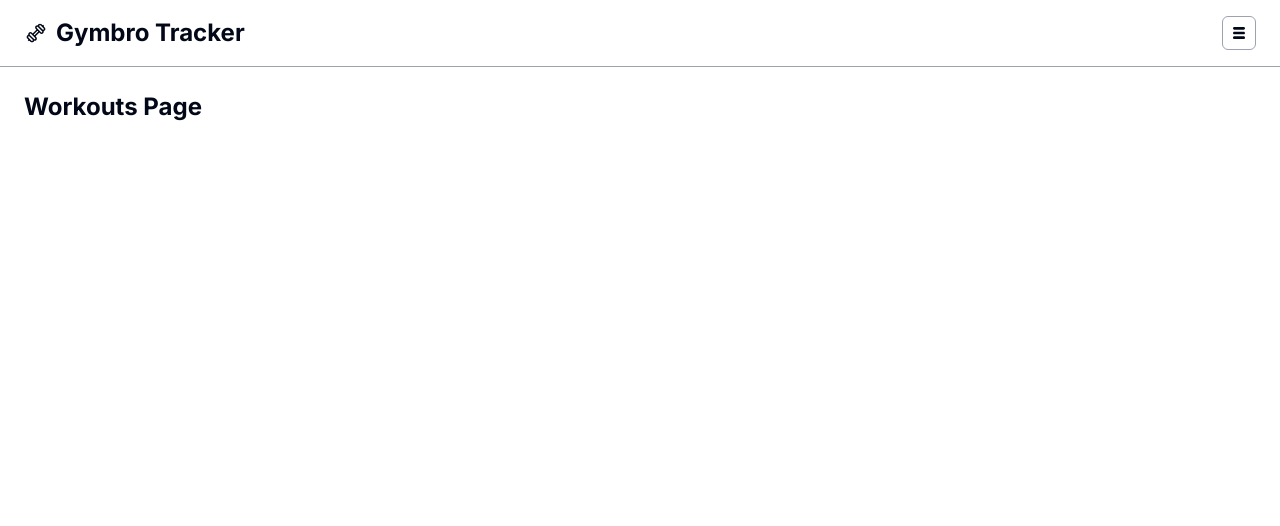
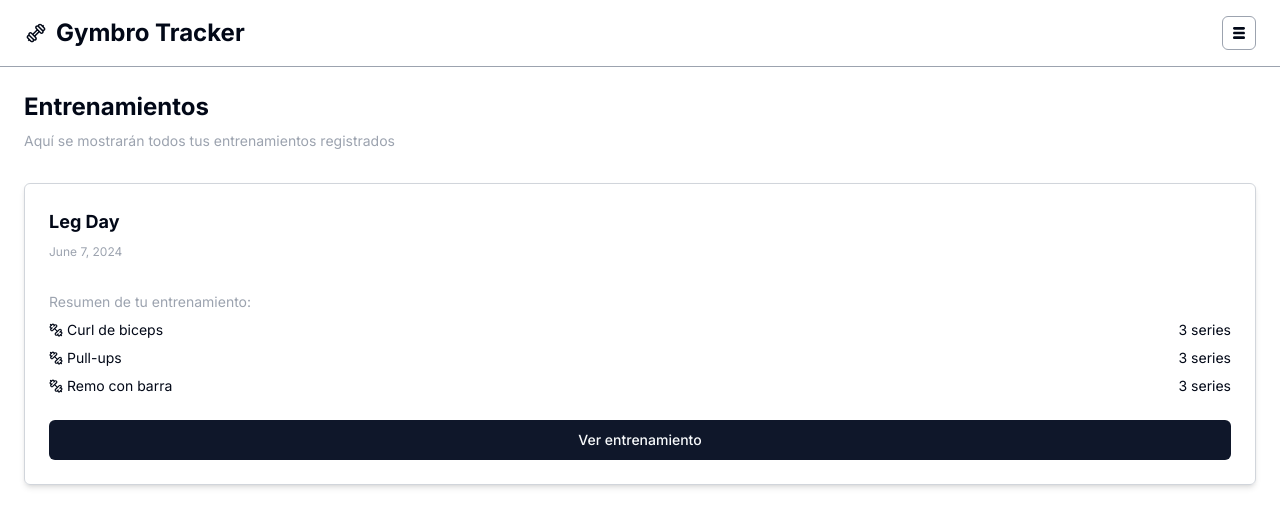
Before and after one commit to luispazcode/gymbro-tracker, a Next.js app: page /workouts in a window 1280 px wide. Shown: the top 526 px of the page. Built offline with nearby package versions, Linux system fonts and the light colour scheme.

Commit message:
feat: create page for displaying all workouts

```diff
--- a/src/app/workouts/page.tsx
+++ b/src/app/workouts/page.tsx
@@ -1,7 +1,57 @@
+import { ResumeCard } from "@/components";
+import { Button } from "@/components/ui/button";
+import { DumbbellIcon } from "lucide-react";
+import Link from "next/link";
+
 export default function WorkoutsPage() {
 	return (
-		<div>
-			<h1>Workouts Page</h1>
-		</div>
+		<section>
+			<h1>Entrenamientos</h1>
+			<p className='text-sm text-gray-400 mt-2'>
+				Aquí se mostrarán todos tus entrenamientos registrados
+			</p>
+			<div className='flex flex-col gap-2 mt-8'>
+				<ResumeCard>
+					<ResumeCard.Header title='Leg Day' subTitle='June 7, 2024' />
+					<ResumeCard.Body>
+						<div className='flex flex-col gap-2 text-sm'>
+							<p className='text-gray-400'>Resumen de tu entrenamiento:</p>
+							<div className='flex items-center justify-between'>
+								<p className='flex gap-1 items-center'>
+									<DumbbellIcon size={14} />
+									<span>Curl de biceps</span>
+								</p>
+								<p className='flex gap-2'>
+									<span>3 series</span>
+								</p>
+							</div>
+							<div className='flex items-center justify-between'>
+								<p className='flex gap-1 items-center'>
+									<DumbbellIcon size={14} />
+									<span>Pull-ups</span>
+								</p>
+								<p className='flex gap-2'>
+									<span>3 series</span>
+								</p>
+							</div>
+							<div className='flex items-center justify-between'>
+								<p className='flex gap-1 items-center'>
+									<DumbbellIcon size={14} />
+									<span>Remo con barra</span>
+								</p>
+								<p className='flex gap-2'>
+									<span>3 series</span>
+								</p>
+							</div>
+						</div>
+						<Link href='#'>
+							<Button className='w-full mt-6' type='button'>
+								Ver entrenamiento
+							</Button>
+						</Link>
+					</ResumeCard.Body>
+				</ResumeCard>
+			</div>
+		</section>
 	);
 }
```
